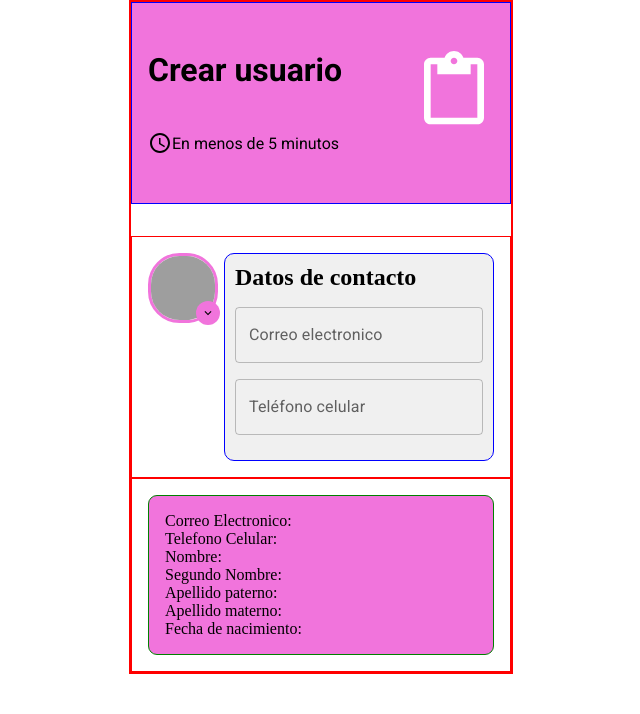
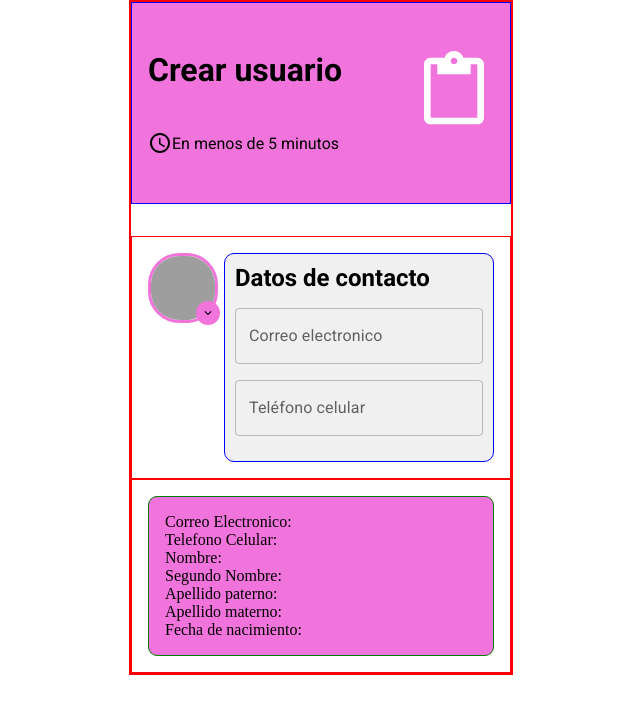
Before and after one commit to rineliniguezsosa/chat, a React (Vite) app in the folder appchat/: page / in a window 1280 px wide. Shown: the top 714 px of the page, without its empty margins (319-959 px from the left). Built offline with nearby package versions, Linux system fonts and the light colour scheme; grey boxes are pictures that could not be loaded.

Commit message:
[FEAT] Cambios en el componente FormWrapper
- estableciendo css en el elemento h2, fuente roboto, fontweight a 700, fontstyle normal

```diff
--- a/appchat/src/components/FormWrapper.tsx
+++ b/appchat/src/components/FormWrapper.tsx
@@ -8,7 +8,7 @@ export const FormWrapper = ({title,children}:FormWrapperProps) => {
         <MuiAvatar/>
 
         <div style={{border:'1px blue solid',width:'100%',borderRadius:'10px',backgroundColor:'#f0f0f0',marginLeft:'0.4rem',padding:'0.6rem'}}>
-            <h2 style={{paddingBottom:'1rem'}}>{title}</h2>
+            <h2 style={{paddingBottom:'1rem',fontFamily: '"Roboto", sans-serif',fontWeight:700,fontStyle:'normal'}}>{title}</h2>
             <form>
                 {children}
             </form>
```
